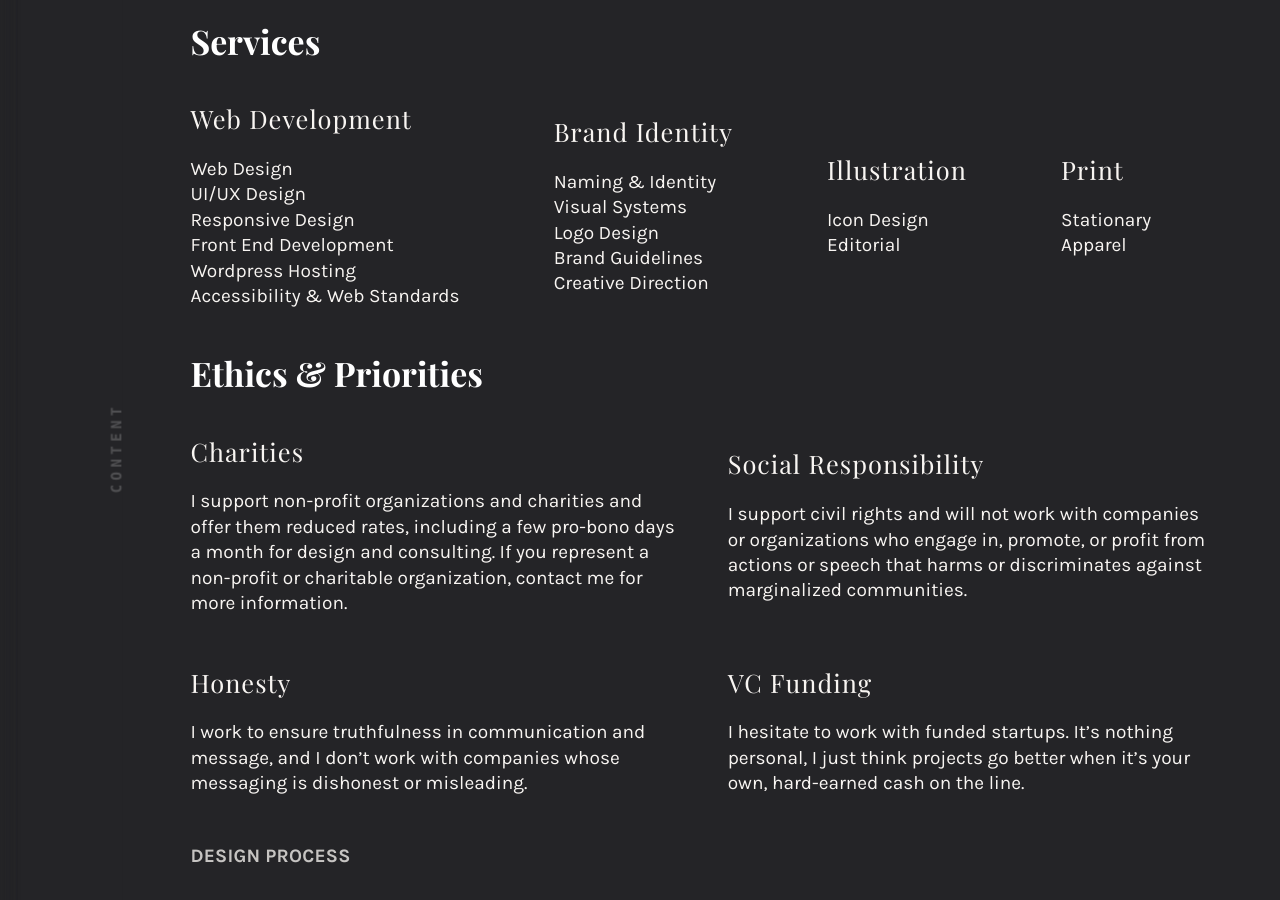
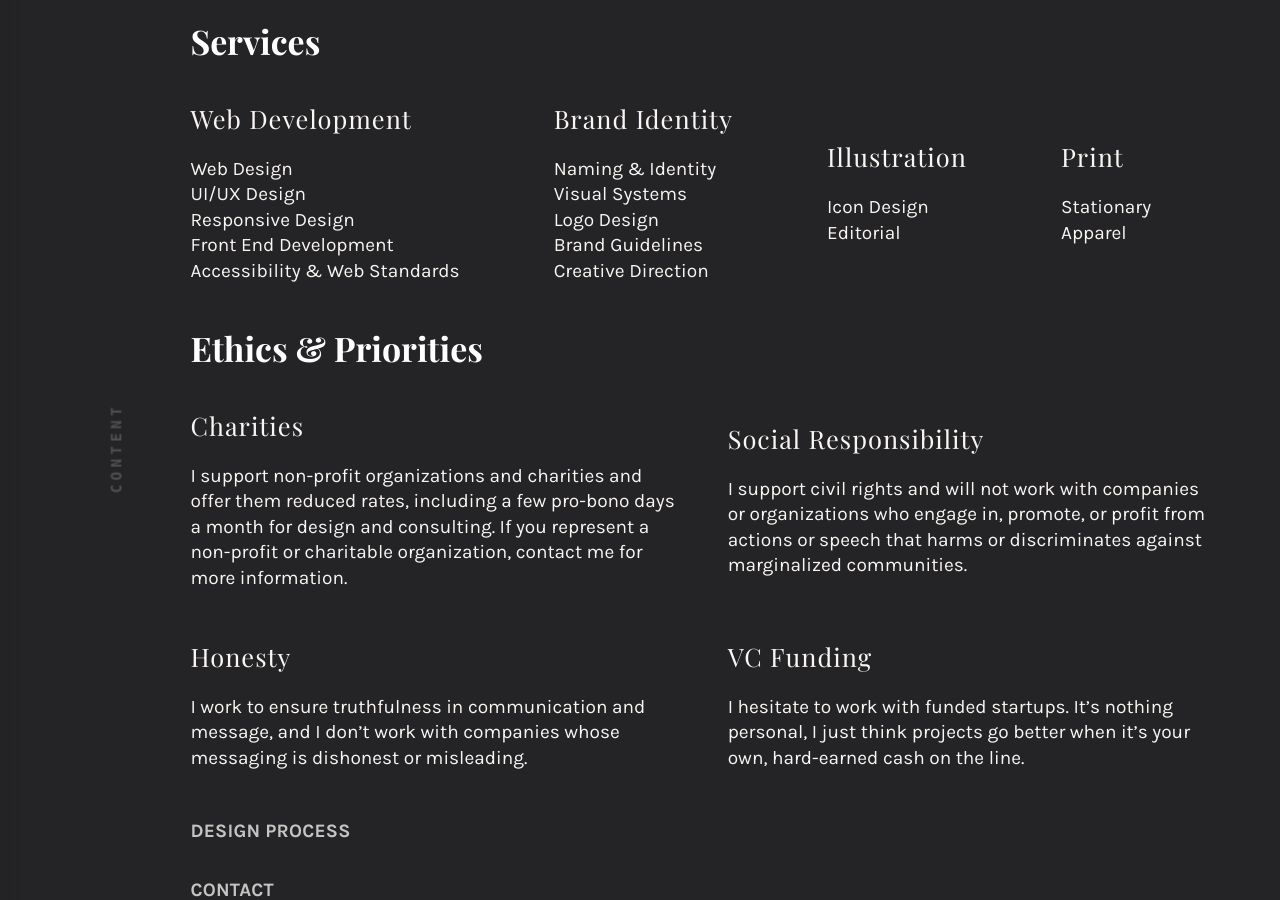
Before and after one commit to claxondesignco/claxondesignco.github.io, a Jekyll site: the page built from index.md, in a window 1280 px wide and 900 px high, scrolled down 2007 px. Built offline with Jekyll 4.4.1, drawn with Linux system fonts in a browser that asks for light colours; nearby versions of some CDN libraries; comment, search, counter and statistics services are not loaded.

Commit message:
Removed hosting from listed services

```diff
--- a/_includes/sections-services.md
+++ b/_includes/sections-services.md
@@ -12,7 +12,6 @@
     <li>UI/UX Design</li>
     <li>Responsive Design</li>
     <li>Front End Development</li>
-    <li>Wordpress Hosting</li>
     <li>Accessibility & Web Standards</li>
   </ul>
 </li>
```
